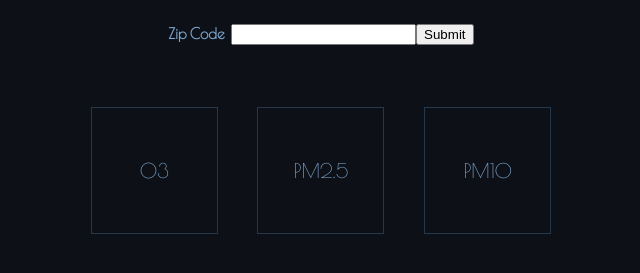
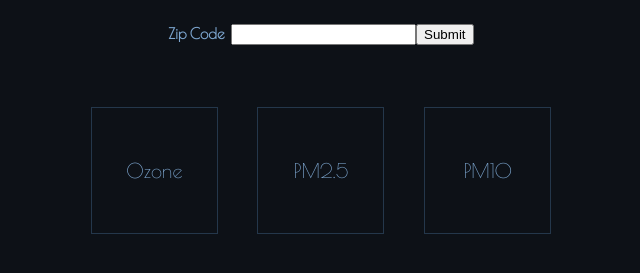
Before and after one commit to glindelien/async-playground, a React app: page / in a window 1280 px wide. Shown: the part 203-476 px from the top of the page, without its empty margins (319-959 px from the left). Built offline with nearby package versions, Linux system fonts and the light colour scheme.

Commit message:
Dynamically render air quality data from App state

```diff
--- a/client/components/AirQualityView.jsx
+++ b/client/components/AirQualityView.jsx
@@ -1,11 +1,13 @@
 import React from 'react';
 
-const AirQualityView = () => (
-  <div id='air-quality-view'>
-    <div className='aqi ozone'>O3</div>
-    <div className='aqi PM25'>PM2.5</div>
-    <div className='aqi PM10'>PM10</div>
-  </div>
-);
+const AirQualityView = ({ ozone, pm25, pm10 }) => {
+  return (
+    <div id='air-quality-view'>
+      <div className='aqi ozone'>Ozone<br />{ozone}</div>
+      <div className='aqi PM25'>PM2.5<br />{pm25}</div>
+      <div className='aqi PM10'>PM10<br />{pm10}</div>
+    </div>
+  );
+};
 
 export default AirQualityView;
```
